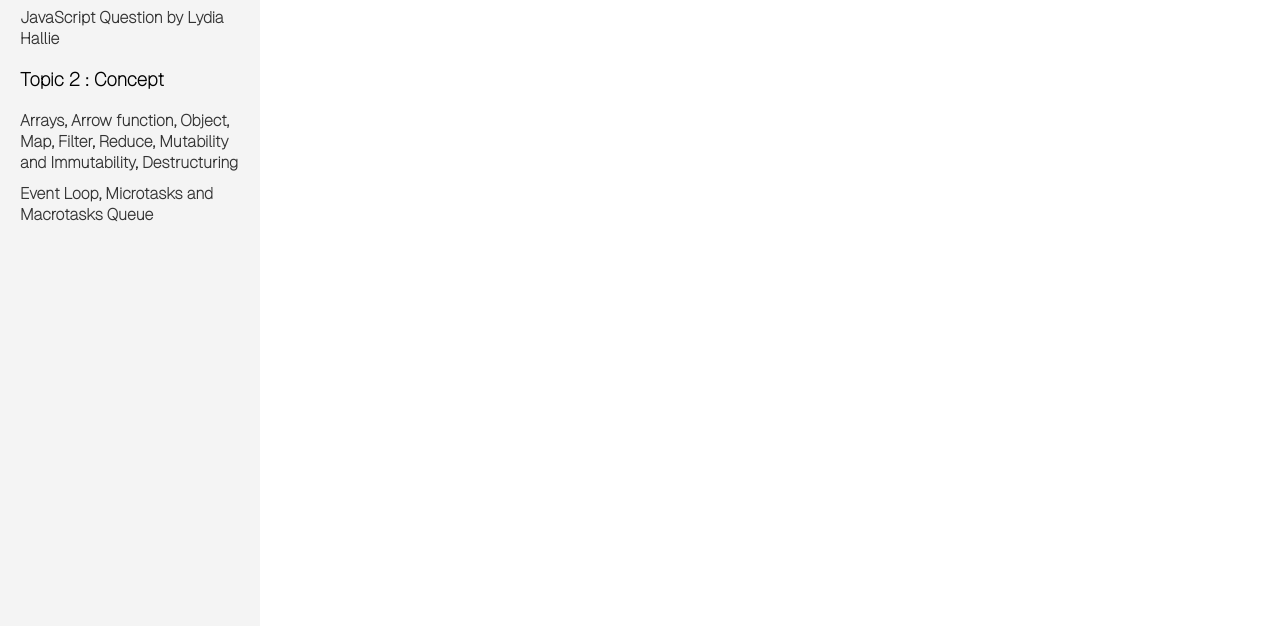
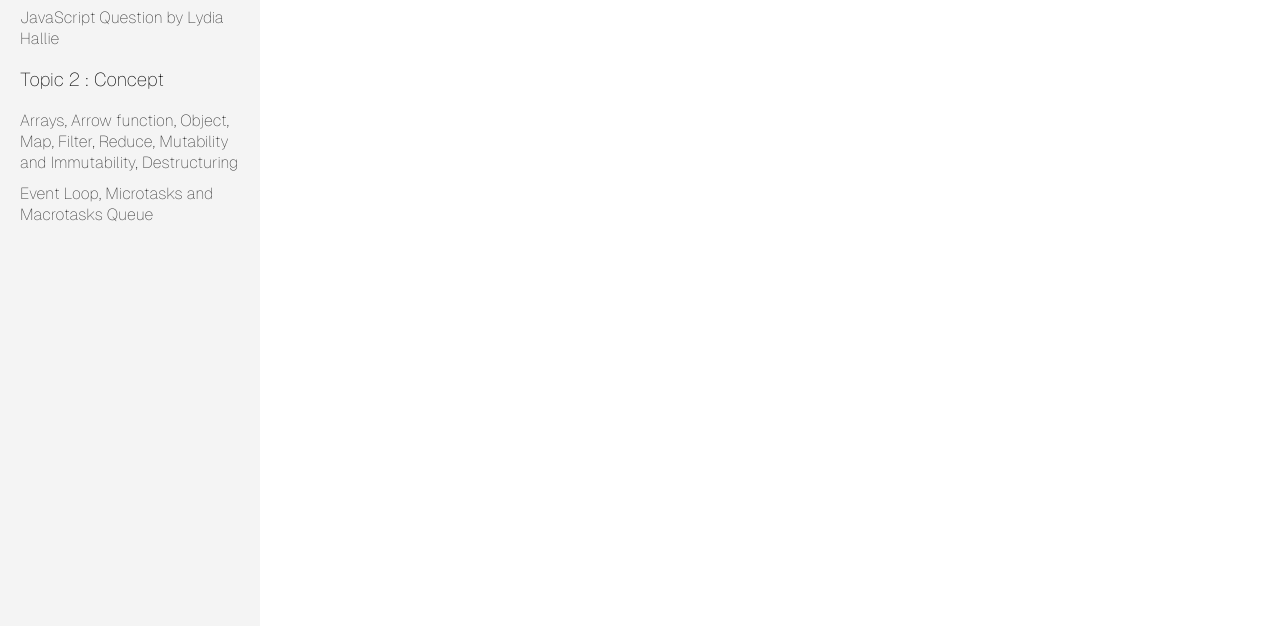
Before and after one commit to jcoding09/jcoding09.github.io, a plain HTML site: page index.html in a window 1280 px wide. Shown: the part 174-800 px from the top of the page. Drawn offline with Linux system fonts and the light colour scheme.

Commit message:
Update style.css

```diff
--- a/css/style.css
+++ b/css/style.css
@@ -74,5 +74,5 @@ h6,
 body,
 p {
   font-family: "Geist_variable", sans-serif;
-  font-weight: 600;
+  font-weight: 450;
 }
```
